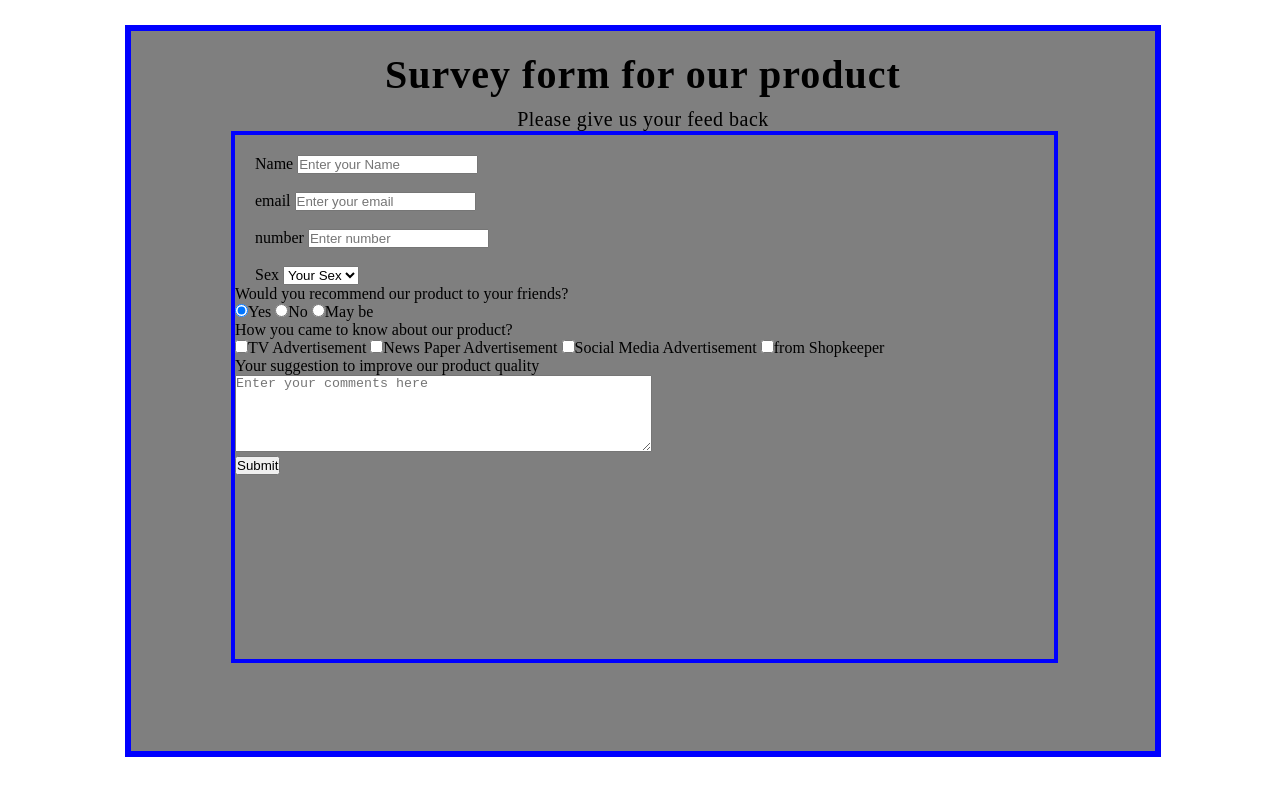
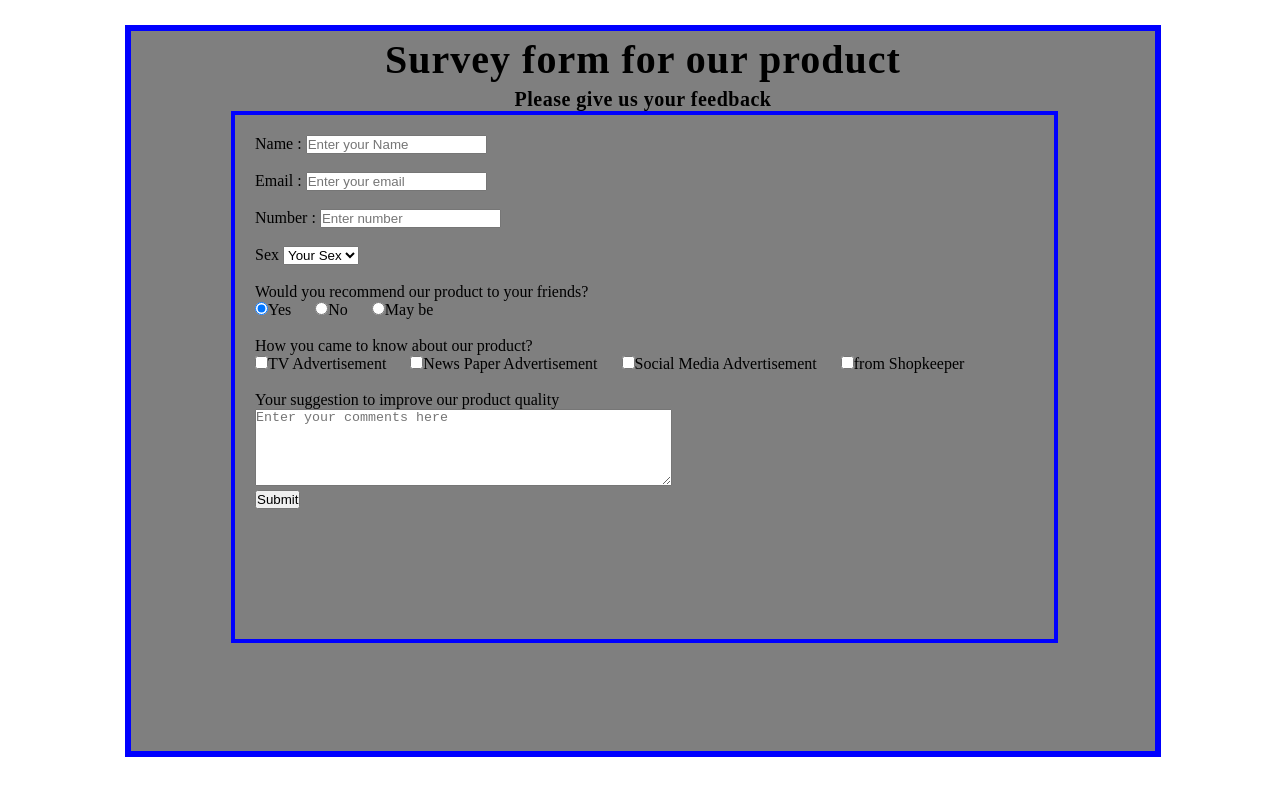
Before and after one commit to Irfan3434/Microverse-Irfan-Anil-, a plain HTML site: page site/index.html in a window 1280 px wide. Drawn offline with Linux system fonts and the light colour scheme.

Commit message:
final commit

```diff
--- a/site/index.html
+++ b/site/index.html
@@ -10,19 +10,19 @@
 	<div class="main">
 		<div class="mainhead">
  		<h1 id="title">Survey form for our product</h1>
-		<p id="description">Please give us your feed back</p>
+		<p id="description">Please give us your feedback</p>
 		</div>
 		<form id="survey-form">
 			<div id="form-items">
-				<label id="name-label" for="name">Name</label>
+				<label id="name-label" for="name">Name :</label>
 				<input id="name" type="text" name="name" placeholder="Enter your Name" required>
 			</div>
 			<div id="form-items"><br>
-				<label id="email-label" for="email">email</label>
+				<label id="email-label" for="email">Email  :</label>
 				<input id="email" type="email" placeholder="Enter your email" required >
 			</div>
 			<div id="form-items"><br>
-				<label id="number-label" for="number">number</label>
+				<label id="number-label" for="number">Number :</label>
 				<input id="number" type="number" placeholder="Enter number" required>
 			</div>
 			<div id="form-items"><br>
@@ -33,38 +33,38 @@
 					<option value="Female">Female</option>
 				</select>
 				<div id="form-items">
-					<p>Would you recommend our product to your friends?</p>
+					<br><p>Would you recommend our product to your friends?</p>
 					<label>
-						<input type="radio" name="recommend" value="yes" checked />Yes
+						<input class="radio" type="radio" name="recommend" value="yes" checked />Yes
 					</label>
 					<label>
-						<input type="radio" name="recommend" value="no" />No
+						<input class="radio" type="radio" name="recommend" value="no" />No
 					</label>
 					<label>
-						<input type="radio" name="recommend" value="maybe" />May be
+						<input class="radio" type="radio" name="recommend" value="maybe" />May be
 					</label>
 				</div>
 				<div id="form-items">
-					<p>How you came to know about our product?</p>
+					<br><p>How you came to know about our product?</p>
 					<label>
-						<input name="tvad" value="tvad" type="checkbox" />TV Advertisement
+						<input class="chkbx" name="tvad" value="tvad" type="checkbox" />TV Advertisement
 					</label>
 					<label>
-						<input name="newsad" value="newsad" type="checkbox" />News Paper Advertisement
+						<input class="chkbx" name="newsad" value="newsad" type="checkbox" />News Paper Advertisement
 					</label>
 					<label>
-						<input name="socialad" value="socialad" type="checkbox" />Social Media Advertisement
+						<input class="chkbx" name="socialad" value="socialad" type="checkbox" />Social Media Advertisement
 					</label>
 					<label>
-						<input name="shopad" value="shopad" type="checkbox" />from Shopkeeper
+						<input class="chkbx" name="shopad" value="shopad" type="checkbox" />from Shopkeeper
 					</label>
 				</div>
 				<div id="form-items">
-					<p>Your suggestion to improve our product quality</p>
-					<textarea name="comment" id="comment" cols="50" rows="5" placeholder="Enter your comments here"></textarea>
+					<br><p>Your suggestion to improve our product quality</p>
+					<textarea class="comme" name="comment" id="comment" cols="50" rows="5" placeholder="Enter your comments here"></textarea>
 				</div>
 				<div id="form-items">
-					<button type="submit" id="submit">Submit</button>
+					<button class="btn" type="submit" id="submit">Submit</button>
 				</div>
 			</div>
 		</form>
--- a/site/style.css
+++ b/site/style.css
@@ -14,15 +14,16 @@
     height: 90vh;
 }
 .main h1{
-    padding-top: 20px;
+    padding-top: 5px;
     font-size: 40px;
     letter-spacing: 1px;
     text-align: center;
 
 }
 .mainhead p {
-    padding-top: 10px;
+    padding-top: 5px;
     font-size: 20px;
+    font-weight: bold;
     letter-spacing: .5px;
     text-align: center;
 }
@@ -46,3 +47,18 @@
 #sex-label {
     margin-left: 20px;
 }
+#form-items p{
+    margin-left: 20px;
+}
+.radio {
+    margin-left: 20px;
+}
+.chkbx {
+    margin-left: 20px;
+}
+.comme {
+    margin-left: 20px;
+}
+.btn {
+    margin-left: 20px;
+}
```
